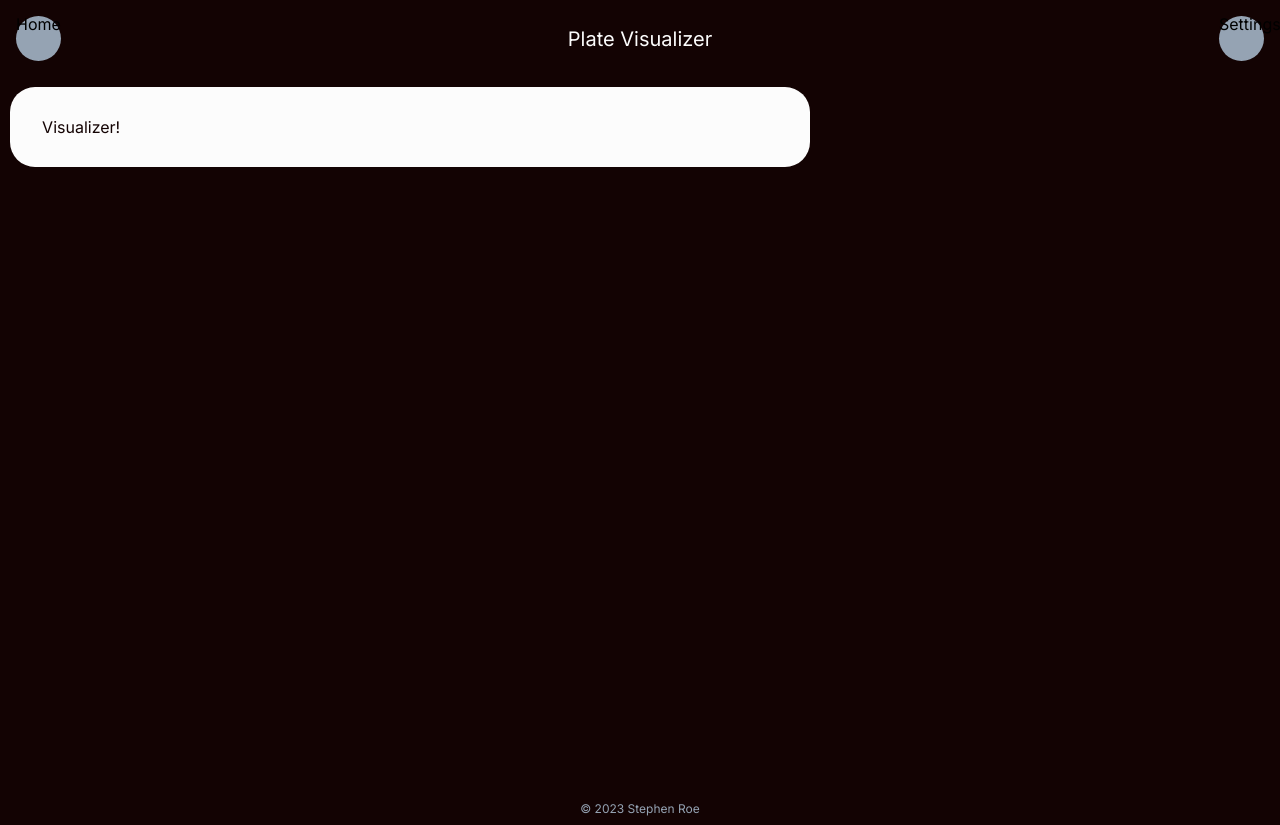
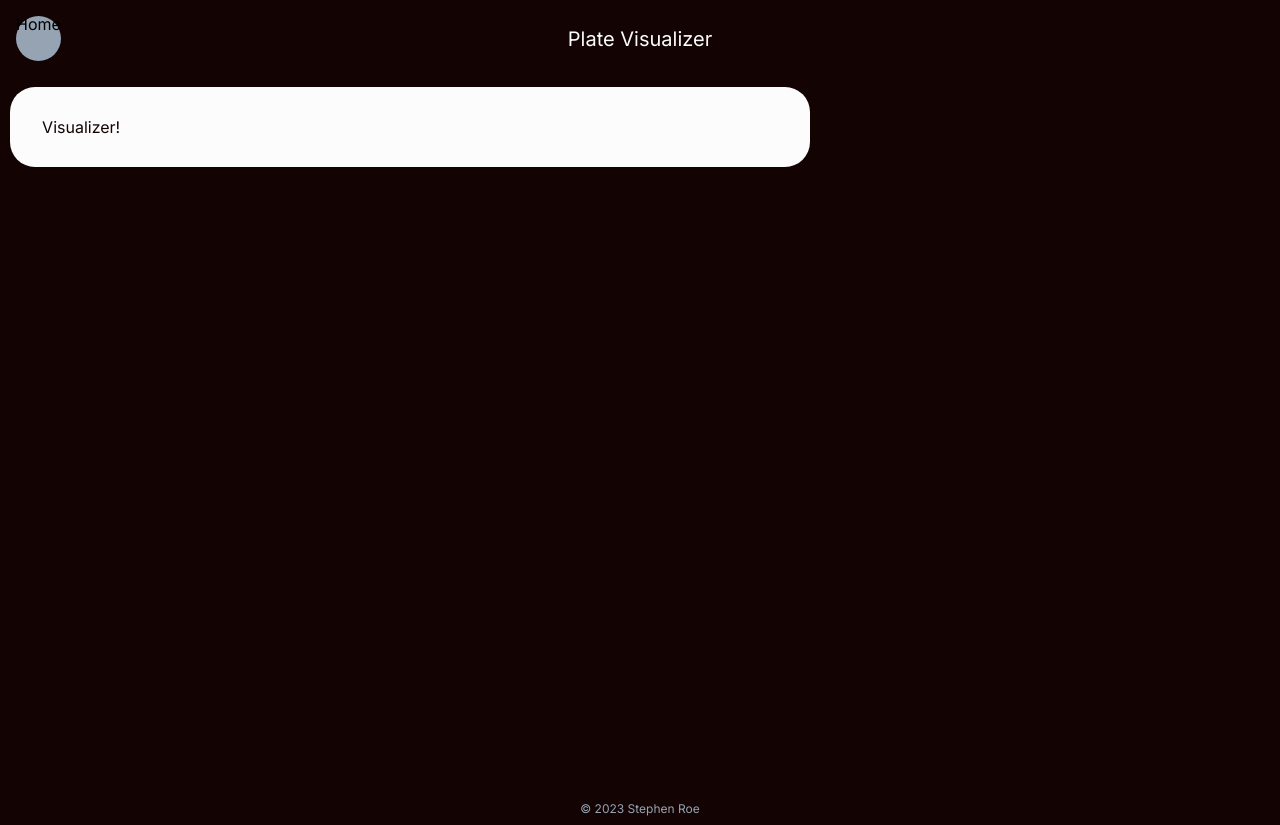
Before and after one commit to stephengroe/barbell-tools, a website built with webpack: page src/max.html in a window 1280 px wide. Both pictures are taken after a click on the link 410 px from the left and 117 px from the top of the page. Built offline with nearby package versions, Linux system fonts and the light colour scheme.

Commit message:
Remove "settings" menu item

```diff
--- a/src/index.js
+++ b/src/index.js
@@ -79,9 +79,9 @@ const content = {
       });
       headerDiv.prepend(home);
 
-      const settings = document.createElement("a");
-      settings.textContent = "Settings";
-      headerDiv.append(settings);
+      const placeholder = document.createElement("div");
+      placeholder.setAttribute("class", "placeholder");
+      headerDiv.append(placeholder);
     }
 
     return headerDiv;
--- a/src/style.css
+++ b/src/style.css
@@ -166,9 +166,12 @@ body {
 #header a {
   background-color: var(--lightgrey);
   border-radius: 100%;
-  display: block;
+}
+
+#header a, #header .placeholder {
   width: 45px;
   height: 45px;
+  display: block;
 }
 
 #header h1 {
@@ -181,6 +184,10 @@ body {
 #wrapper {
   margin: 1ch;
   max-width: 800px;
+}
+
+a.card {
+  cursor: pointer;
 }
 
 .card {
```
